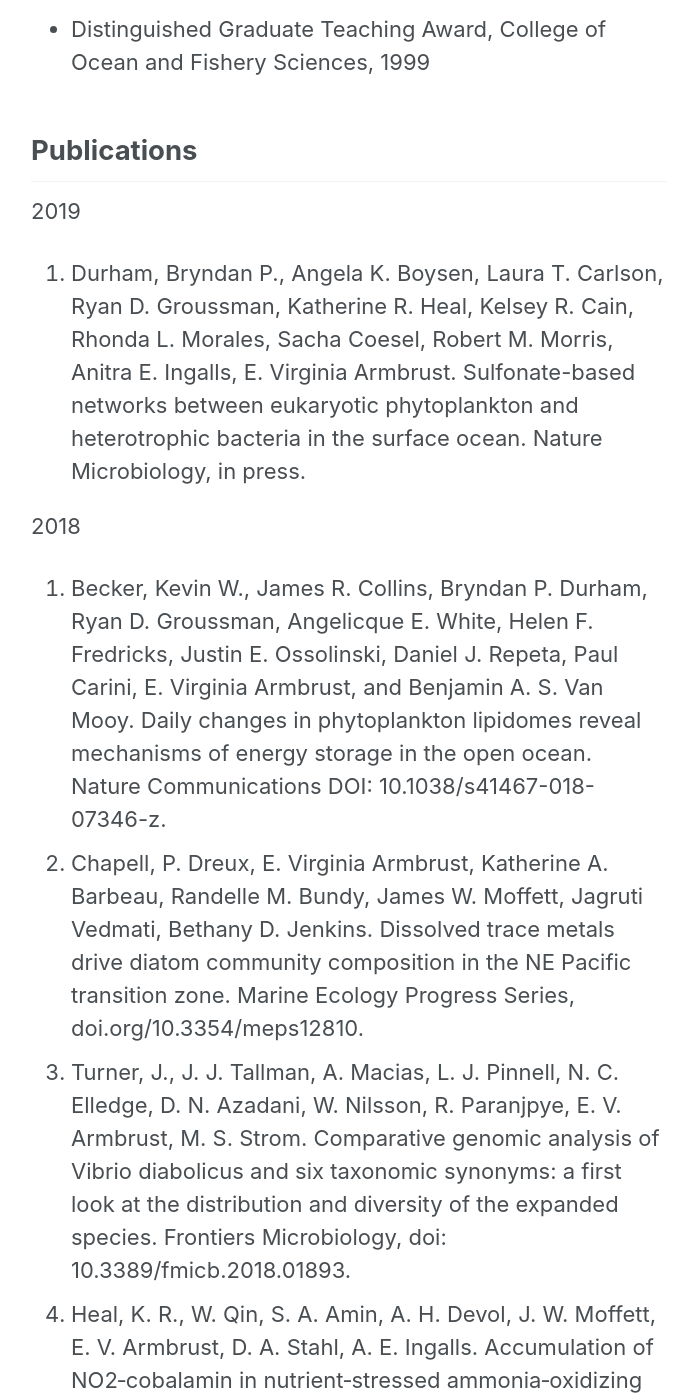
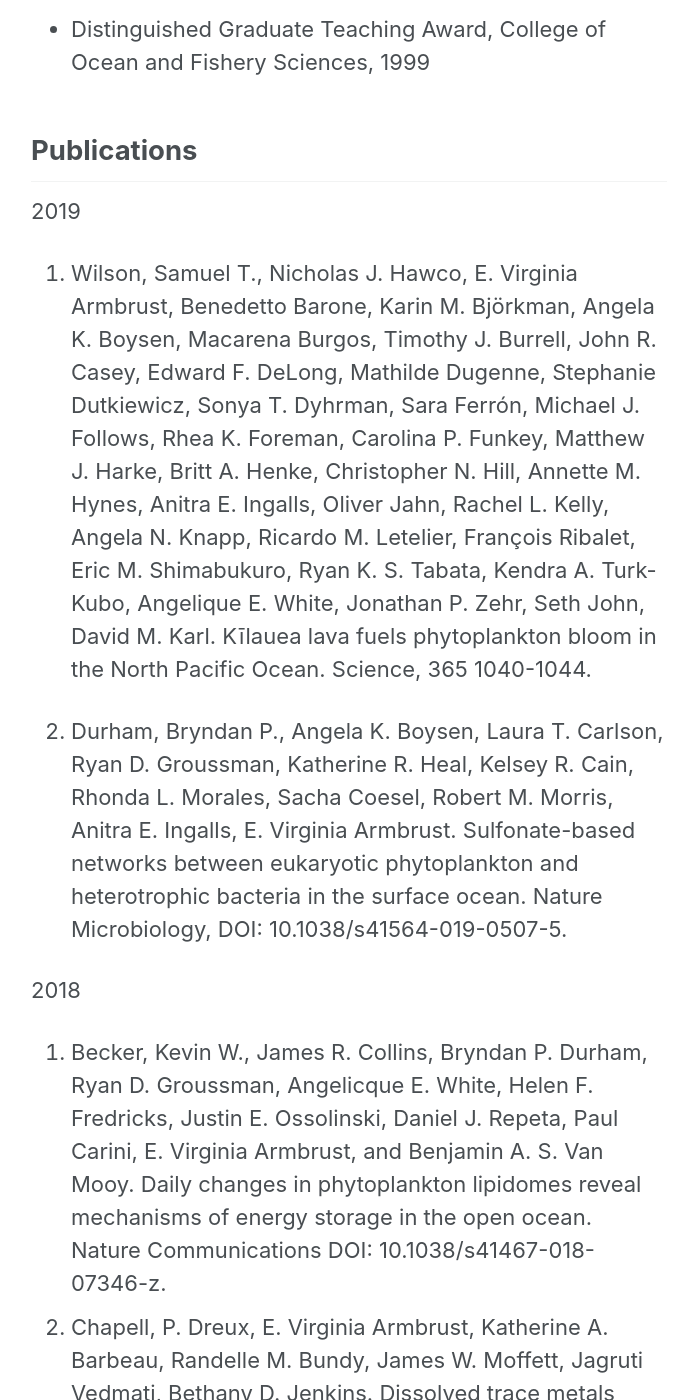
Before and after one commit to armbrustlab/armbrustlab.github.io, a Jekyll site: the page built from collections/_people/armbrust.md, in a window 1280 px wide and 1400 px high, scrolled down 2968 px. Shown: the whole window, without its empty margins (291-984 px from the left). Built offline with Jekyll 4.4.1, drawn with Linux system fonts in a browser that asks for light colours; nearby versions of some CDN libraries.

Commit message:
Update armbrust.md

```diff
--- a/collections/_people/armbrust.md
+++ b/collections/_people/armbrust.md
@@ -41,7 +41,9 @@ Phytoplankton are the main focus of research in our lab. These organisms are res
 ## Publications
 
 2019
-1. Durham, Bryndan P., Angela K. Boysen, Laura T. Carlson, Ryan D. Groussman, Katherine R. Heal, Kelsey R. Cain, Rhonda L. Morales, Sacha Coesel, Robert M. Morris, Anitra E. Ingalls, E. Virginia Armbrust. Sulfonate-based networks between eukaryotic phytoplankton and heterotrophic bacteria in the surface ocean. Nature Microbiology, in press.
+1. Wilson, Samuel T.,  Nicholas J. Hawco, E. Virginia Armbrust, Benedetto Barone, Karin M. Björkman, Angela K. Boysen, Macarena Burgos, Timothy J. Burrell, John R. Casey, Edward F. DeLong, Mathilde Dugenne, Stephanie Dutkiewicz, Sonya T. Dyhrman, Sara Ferrón, Michael J. Follows, Rhea K. Foreman, Carolina P. Funkey, Matthew J. Harke, Britt A. Henke, Christopher N. Hill, Annette M. Hynes, Anitra E. Ingalls, Oliver Jahn, Rachel L. Kelly, Angela N. Knapp, Ricardo M. Letelier, François Ribalet, Eric M. Shimabukuro, Ryan K. S. Tabata, Kendra A. Turk-Kubo, Angelique E. White, Jonathan P. Zehr, Seth John, David M. Karl. Kīlauea lava fuels phytoplankton bloom in the North Pacific Ocean. Science, 365 1040-1044.
+
+1. Durham, Bryndan P., Angela K. Boysen, Laura T. Carlson, Ryan D. Groussman, Katherine R. Heal, Kelsey R. Cain, Rhonda L. Morales, Sacha Coesel, Robert M. Morris, Anitra E. Ingalls, E. Virginia Armbrust. Sulfonate-based networks between eukaryotic phytoplankton and heterotrophic bacteria in the surface ocean. Nature Microbiology, DOI: 10.1038/s41564-019-0507-5.
 
 2018
 1. Becker, Kevin W., James R. Collins, Bryndan P. Durham, Ryan D. Groussman, Angelicque E. White, Helen F. Fredricks, Justin E. Ossolinski, Daniel J. Repeta, Paul Carini, E. Virginia Armbrust, and Benjamin A. S. Van Mooy. Daily changes in phytoplankton lipidomes reveal mechanisms of energy storage in the open ocean.  Nature Communications DOI: 10.1038/s41467-018-07346-z.
```
